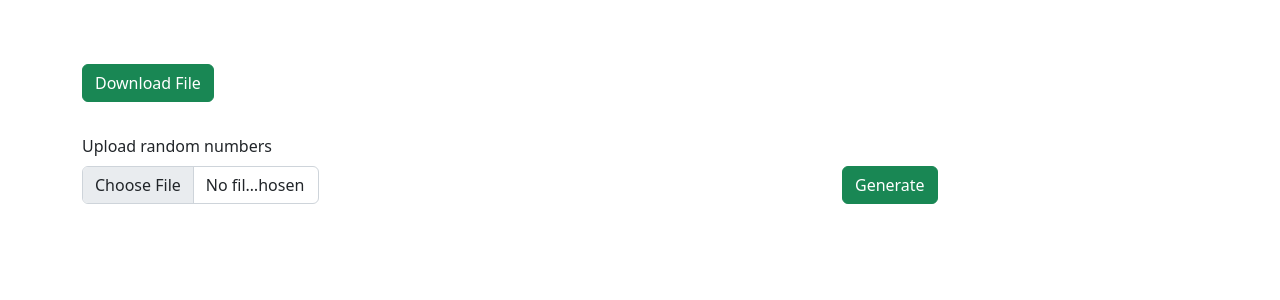
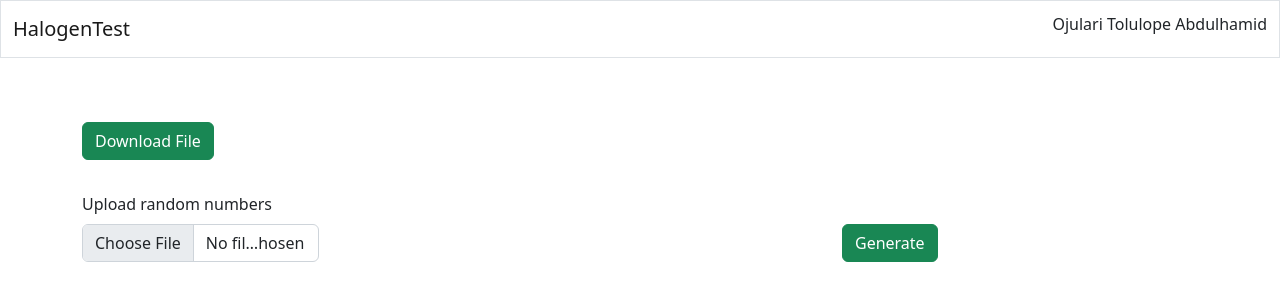
Before and after one commit to McToluene/HalogenTestBackend, an Angular app in the folder Client/: page / in a window 1280 px wide. Shown: the top 300 px of the page. Built offline with nearby package versions, Linux system fonts and the light colour scheme.

Commit message:
Navbar added

```diff
--- a/Client/src/app/app.component.html
+++ b/Client/src/app/app.component.html
@@ -1,3 +1,4 @@
+<app-navbar></app-navbar>
 <div class="container mt-5">
   <div class="row">
     <app-download></app-download>
--- a/Client/src/app/app.module.ts
+++ b/Client/src/app/app.module.ts
@@ -8,9 +8,10 @@ import { NgbModule } from '@ng-bootstrap/ng-bootstrap';
 import { GenerateComponent } from './generate/generate.component';
 import { ResultComponent } from './result/result.component';
 import { DownloadComponent } from './download/download.component';
+import { NavbarComponent } from './navbar/navbar.component';
 
 @NgModule({
-  declarations: [AppComponent, UploadComponent, GenerateComponent, ResultComponent, DownloadComponent],
+  declarations: [AppComponent, UploadComponent, GenerateComponent, ResultComponent, DownloadComponent, NavbarComponent],
   imports: [BrowserModule, NgbModule, HttpClientModule],
   providers: [],
   bootstrap: [AppComponent],
--- /dev/null
+++ b/Client/src/app/navbar/navbar.component.html
@@ -0,0 +1,8 @@
+<nav class="navbar navbar-light border border-bottom">
+  <div class="container-fluid align-items-center">
+    <a class="navbar-brand">HalogenTest</a>
+    <div class="d-flex align-items-center">
+      <p class="h6">Ojulari Tolulope Abdulhamid</p>
+    </div>
+  </div>
+</nav>
```
Also changed, not shown: Client/src/app/navbar/navbar.component.ts (added, +7 -0 lines), 1 other file (tests, documents, lock files or other folders).
